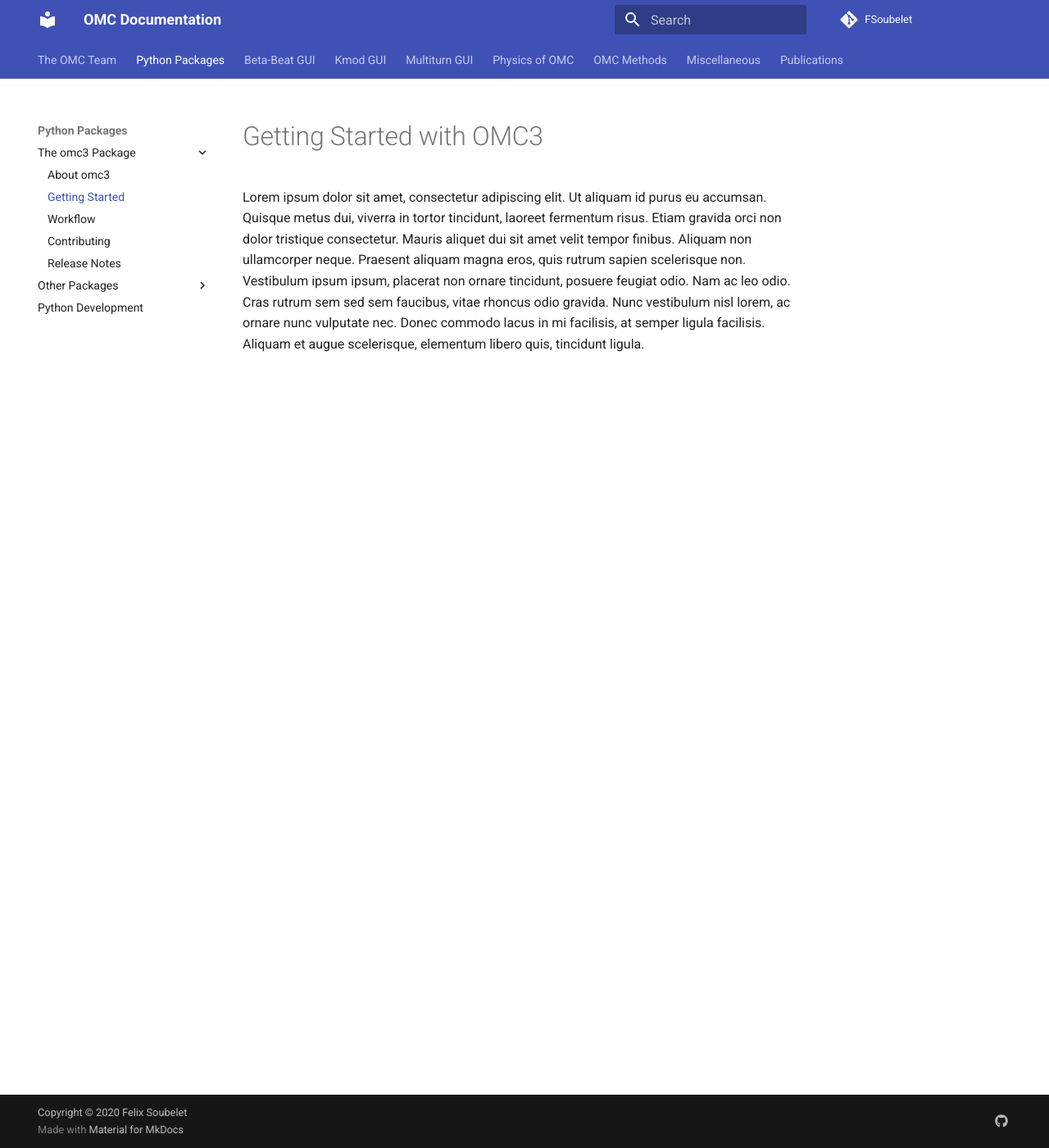
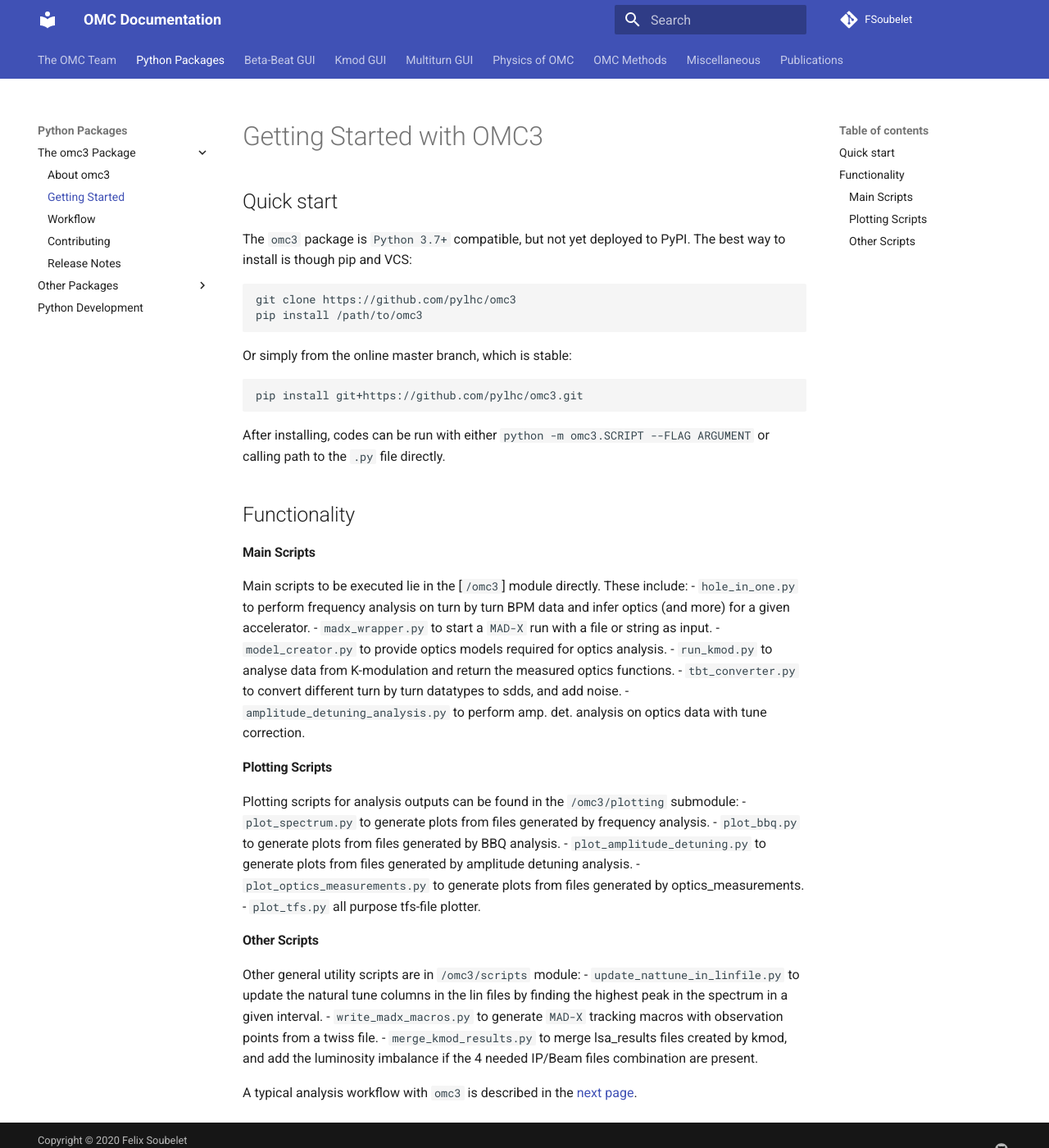
Before and after one commit to pylhc/pylhc.github.io, an MkDocs documentation site: the page built from docs/packages/omc3/getting_started.md, in a window 1280 px wide and 1400 px high. Shown: the whole window at 82% size. Built offline with MkDocs 1.6.1 and Material for MkDocs 9.7.7, drawn with Linux system fonts in a browser that asks for light colours.

Commit message:
rework getting started

````diff
--- a/docs/packages/omc3/getting_started.md
+++ b/docs/packages/omc3/getting_started.md
@@ -1,12 +1,47 @@
 # Getting Started with OMC3
 
-Lorem ipsum dolor sit amet, consectetur adipiscing elit.
-Ut aliquam id purus eu accumsan. Quisque metus dui, viverra in tortor tincidunt, laoreet fermentum risus.
-Etiam gravida orci non dolor tristique consectetur. Mauris aliquet dui sit amet velit tempor finibus.
-Aliquam non ullamcorper neque. Praesent aliquam magna eros, quis rutrum sapien scelerisque non.
-Vestibulum ipsum ipsum, placerat non ornare tincidunt, posuere feugiat odio.
-Nam ac leo odio.
-Cras rutrum sem sed sem faucibus, vitae rhoncus odio gravida.
-Nunc vestibulum nisl lorem, ac ornare nunc vulputate nec.
-Donec commodo lacus in mi facilisis, at semper ligula facilisis.
-Aliquam et augue scelerisque, elementum libero quis, tincidunt ligula.
+## Quick start
+
+The `omc3` package is `Python 3.7+` compatible, but not yet deployed to PyPI.
+The best way to install is though pip and VCS:
+```bash
+git clone https://github.com/pylhc/omc3
+pip install /path/to/omc3
+```
+
+Or simply from the online master branch, which is stable:
+```bash
+pip install git+https://github.com/pylhc/omc3.git
+```
+
+After installing, codes can be run with either `python -m omc3.SCRIPT --FLAG ARGUMENT` or calling path to the `.py` file directly.
+
+## Functionality
+
+#### Main Scripts
+
+Main scripts to be executed lie in the [`/omc3`] module directly. These include:
+- `hole_in_one.py` to perform frequency analysis on turn by turn BPM data and infer optics (and more) for a given accelerator.
+- `madx_wrapper.py` to start a `MAD-X` run with a file or string as input.
+- `model_creator.py` to provide optics models required for optics analysis.
+- `run_kmod.py` to analyse data from K-modulation and return the measured optics functions.
+- `tbt_converter.py` to convert different turn by turn datatypes to sdds, and add noise.
+- `amplitude_detuning_analysis.py` to perform amp. det. analysis on optics data with tune correction.
+
+#### Plotting Scripts
+
+Plotting scripts for analysis outputs can be found in the `/omc3/plotting` submodule:
+- `plot_spectrum.py` to generate plots from files generated by frequency analysis.
+- `plot_bbq.py` to generate plots from files generated by BBQ analysis.
+- `plot_amplitude_detuning.py` to generate plots from files generated by amplitude detuning analysis.
+- `plot_optics_measurements.py` to generate plots from files generated by optics_measurements.
+- `plot_tfs.py` all purpose tfs-file plotter.
+
+#### Other Scripts
+
+Other general utility scripts are in `/omc3/scripts` module:
+- `update_nattune_in_linfile.py` to update the natural tune columns in the lin files by finding the highest peak in the spectrum in a given interval.
+- `write_madx_macros.py` to generate `MAD-X` tracking macros with observation points from a twiss file.
+- `merge_kmod_results.py` to merge lsa_results files created by kmod, and add the luminosity imbalance if the 4 needed IP/Beam files combination are present.
+
+A typical analysis workflow with `omc3` is described in the [next page](workflow.md).
````
